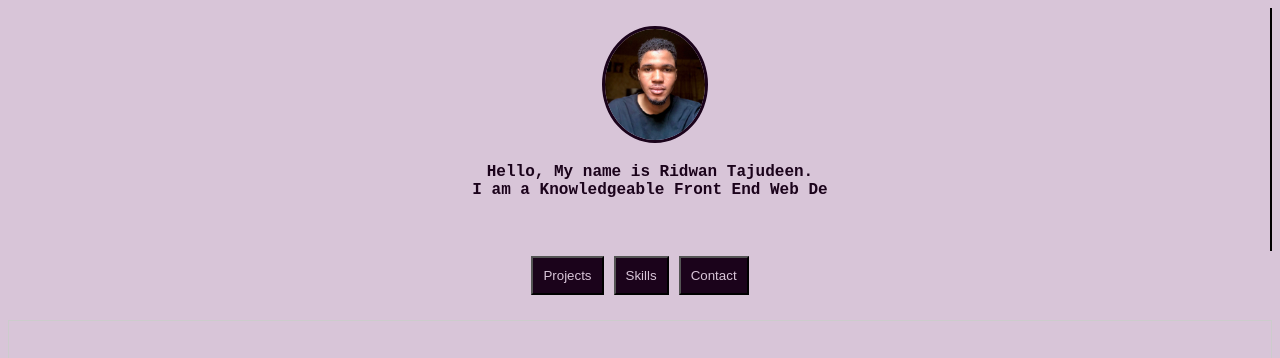
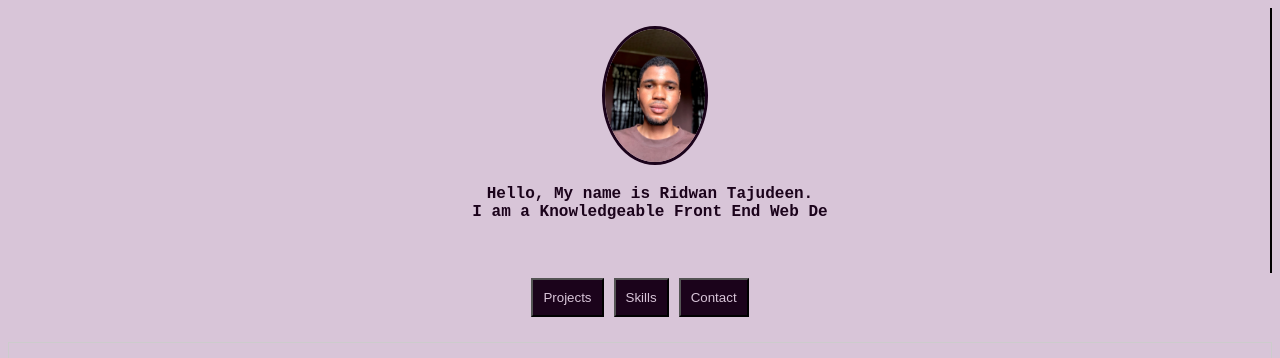
Before and after one commit to Ridwantajudeen/newportfolio, a plain HTML site: page index.html in a window 1280 px wide. Shown: the top 358 px of the page. Drawn offline with Linux system fonts and the light colour scheme.

Commit message:
changed top image

```diff
--- a/index.css
+++ b/index.css
@@ -23,7 +23,7 @@ body {
   border: solid rgb(27, 3, 27);
   border-radius: 100%;
   width: 100px;
-  left: 100px;
+
 }
 
 .button-container {
--- a/index.html
+++ b/index.html
@@ -7,7 +7,7 @@
     <body>
 
     <div id="typing-container">
-        <image id="top-image" src="images/myimage.jpg"/>
+        <image id="top-image" src="images/photo1.jpg"/>
         <p id="typing-text"></p>
 
     </div>
--- a/index.js
+++ b/index.js
@@ -92,4 +92,5 @@ document.getElementById('hireButton').addEventListener('click', function () {
   window.location.href = mailtoLink;
 });
 
+console.log("me&u")
 // make it show each city's local time instead
```
Also changed, not shown: images/photo1.jpg (added).
